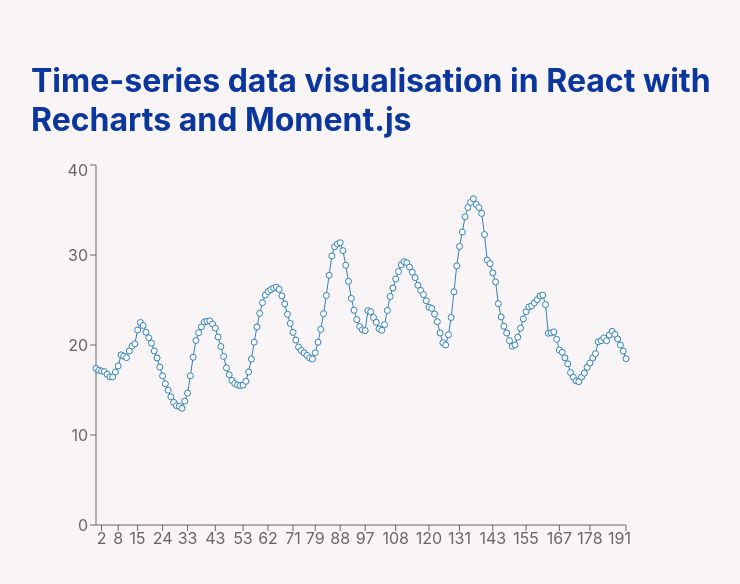
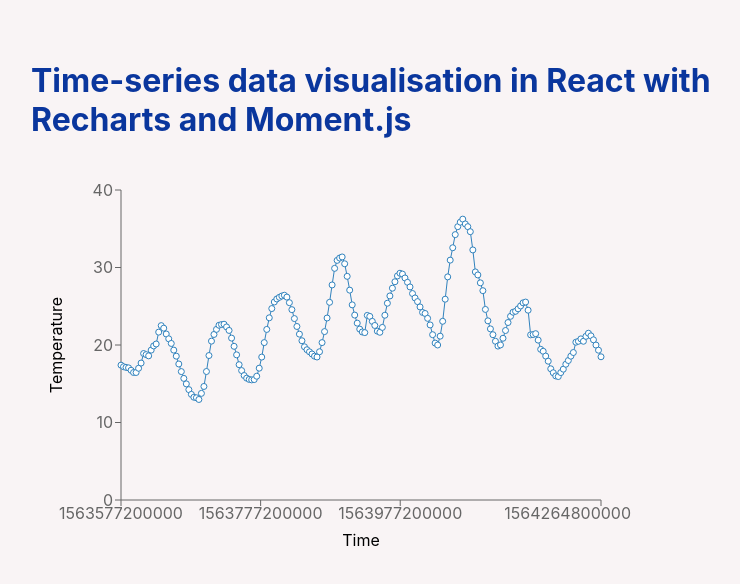
Before and after one commit to JRhodes95/time-series-viz-recharts-momentjs, a React (Create React App) app: page / in a window 1280 px wide. Shown: the top 584 px of the page, without its empty margins (225-965 px from the left). Built offline with nearby package versions, Linux system fonts and the light colour scheme.

Commit message:
Set x type and give labels

```diff
--- a/src/Chart.jsx
+++ b/src/Chart.jsx
@@ -1,11 +1,29 @@
 import React from "react";
-import { Line, LineChart, XAxis, YAxis } from "recharts";
+import { Line, LineChart, XAxis, YAxis, Label } from "recharts";
 
 const Chart = ({ data }) => {
   return (
-    <LineChart width={600} height={400} data={data}>
-      <XAxis />
-      <YAxis />
+    <LineChart
+      width={600}
+      height={400}
+      data={data}
+      margin={{ top: 30, right: 30, left: 30, bottom: 30 }}
+    >
+      <XAxis type="number" dataKey="time" domain={["dataMin", "dataMax"]}>
+        <Label
+          value={"Time"}
+          position="bottom"
+          style={{ textAnchor: "middle" }}
+        />
+      </XAxis>
+      <YAxis>
+        <Label
+          value={"Temperature"}
+          position="left"
+          angle={-90}
+          style={{ textAnchor: "middle" }}
+        />
+      </YAxis>
       <Line dataKey="temperature" />
     </LineChart>
   );
```
